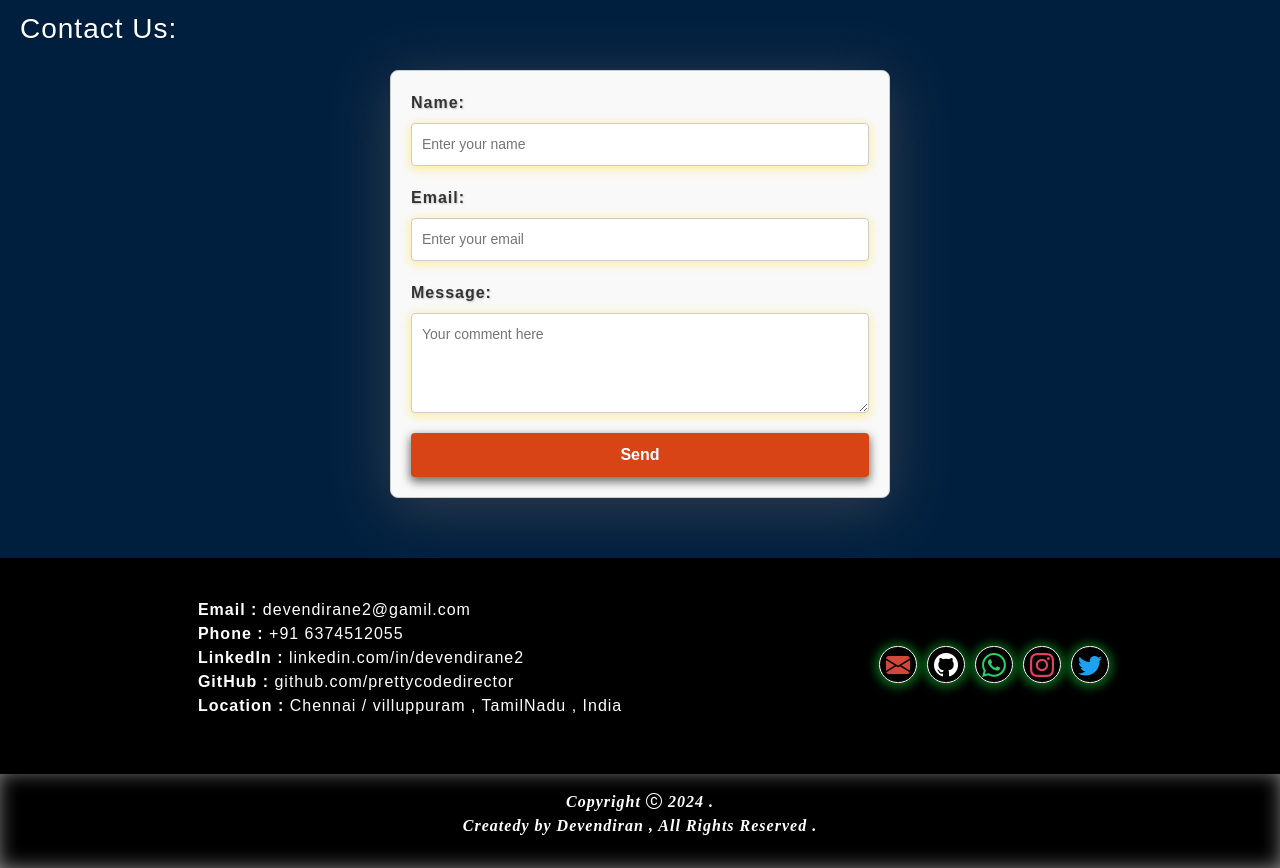
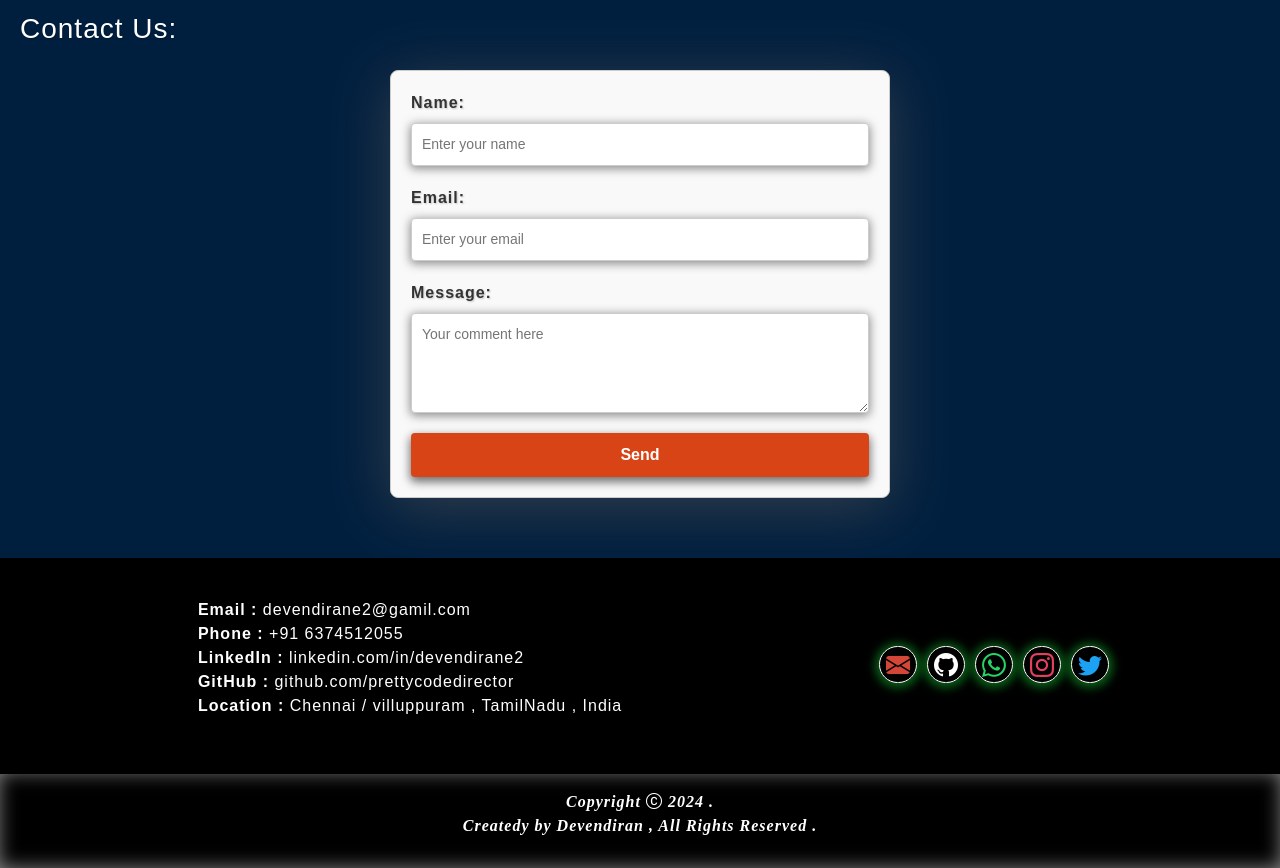
Before and after one commit to prettycodedirector/devportfo, a React (Vite) app: page / in a window 1280 px wide. Shown: the part 2240-3108 px from the top of the page. Built offline with nearby package versions, Linux system fonts and the light colour scheme.

Commit message:
changes are done third time

```diff
--- a/src/components/Contact/Contact.css
+++ b/src/components/Contact/Contact.css
@@ -36,7 +36,7 @@ form textarea {
     border-radius: 4px;
     width: 100%;
     box-sizing: border-box;
-    box-shadow: #fde24b8f 0px 2px 10px 1px  ;
+    box-shadow: #3d3d3b8f 0px 2px 10px 1px  ;
 }
 
 form textarea {
```
